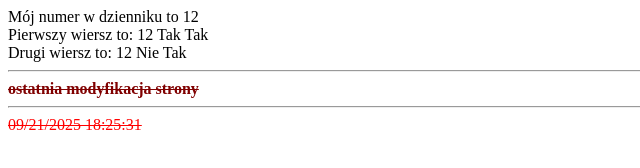
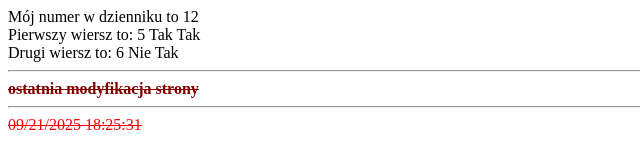
Before and after one commit to Pendergast147/zad1-5, a plain HTML site: page zadanie2_mazu.html in a window 1280 px wide. Shown: the full height of the page, 0-640 px from the left. Drawn offline with Linux system fonts and the light colour scheme.

Commit message:
zadanie2_mazu.html

```diff
--- a/zadanie2_mazu.html
+++ b/zadanie2_mazu.html
@@ -7,8 +7,8 @@
 <body>
   <script>
     document.write("Mój numer w dzienniku to 12<br>");
-    document.write("Pierwszy wiersz to: 12 Tak Tak <br>");
-    document.write("Drugi wiersz to: 12 Nie Tak <br>");
+    document.write("Pierwszy wiersz to: 5 Tak Tak <br>");
+    document.write("Drugi wiersz to: 6 Nie Tak <br>");
   </script>
 
   <hr>
```
